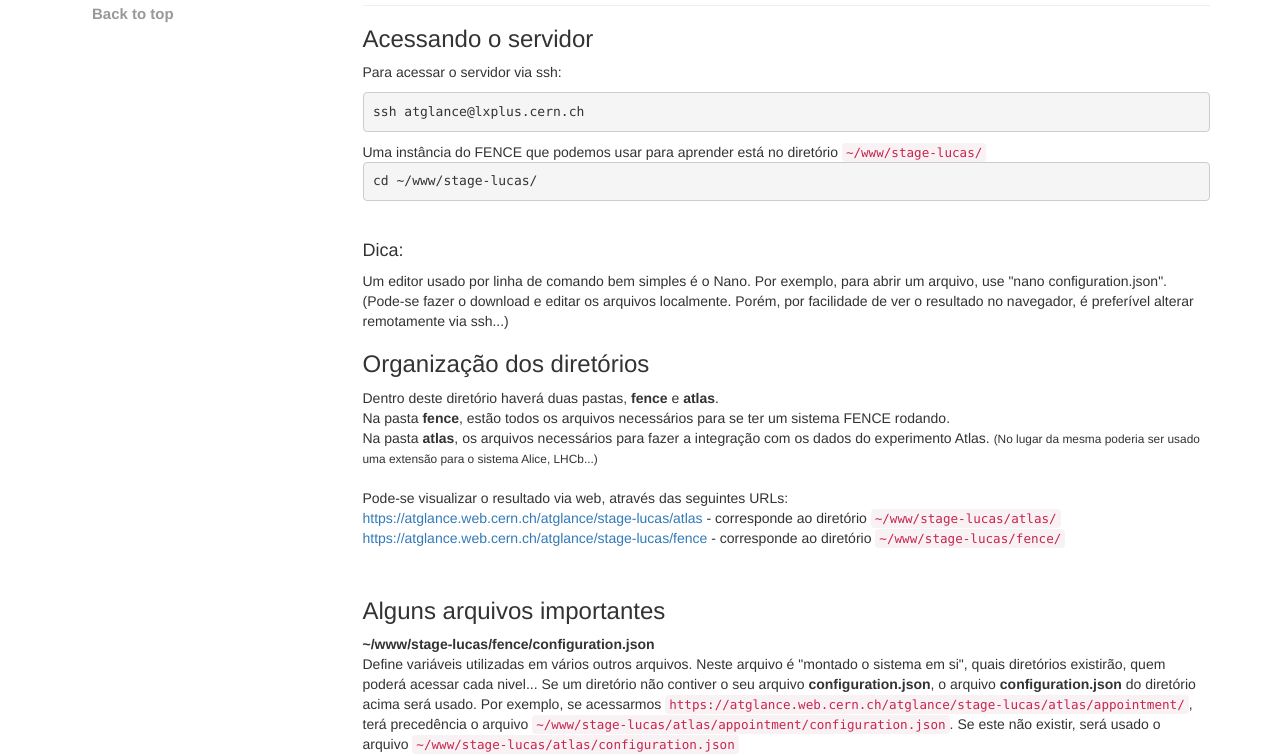
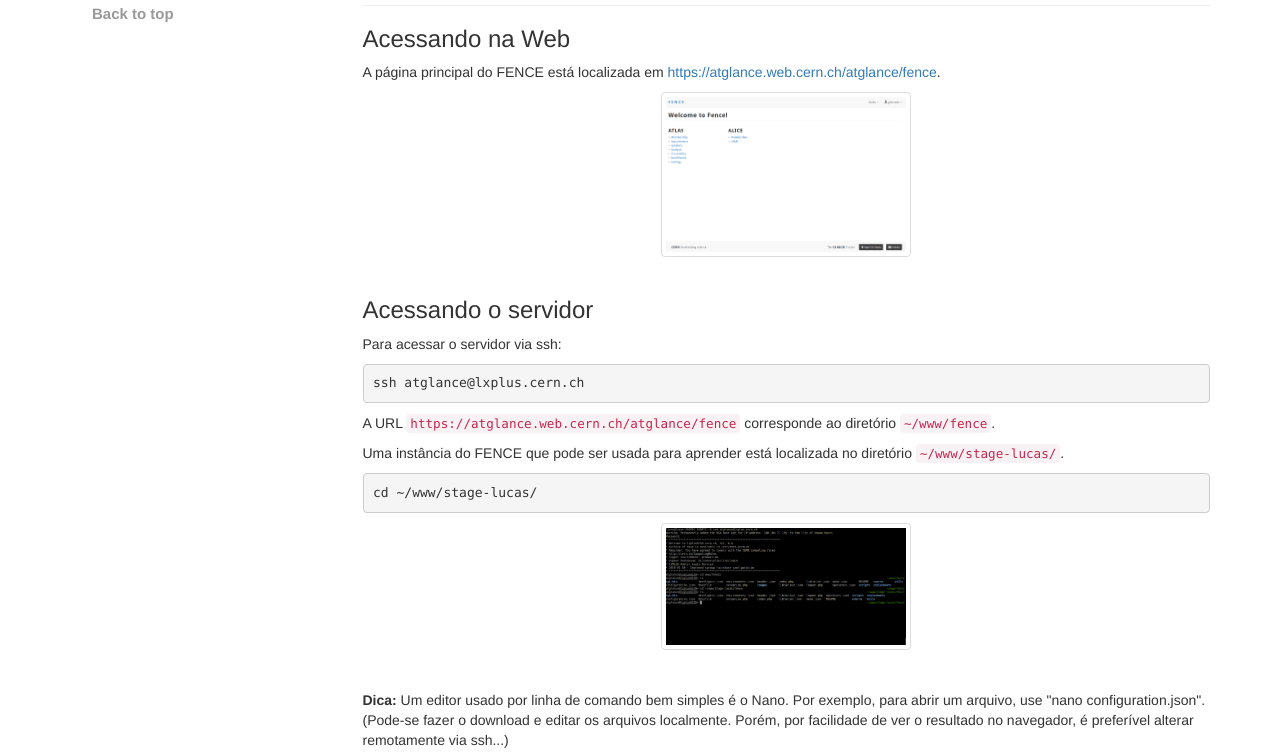
Before and after one commit to lucasvg/tutorialFENCE, a plain HTML site: page tutorial.html in a window 1280 px wide. Shown: the part 426-1180 px from the top of the page. Drawn offline with Linux system fonts and the light colour scheme.

Commit message:
added prints

```diff
--- a/css/style.css
+++ b/css/style.css
@@ -58,3 +58,12 @@
 .bs-docs-sidebar .nav>.active:focus>a {
     font-weight: 700;
 }
+
+.printscreen{
+    width: 250px;
+    display: block !important;
+    margin-left: auto;
+    margin-right: auto;
+    margin-top: 10px;
+    margin-bottom: 40px;
+}
--- a/tutorial.html
+++ b/tutorial.html
@@ -71,30 +71,38 @@
 				<div class="col-md-9" role="main">
 					<div class="bs-docs-section">
 						<h1 id="js-getting-to-know" class="page-header">Conhecendo o FENCE</h1>
+						<h3 id="js-server-access">Acessando na Web</h3>
+						<p>
+							A página principal do FENCE está localizada em <a href="https://atglance.web.cern.ch/atglance/fence/" target="_blank">https://atglance.web.cern.ch/atglance/fence</a>.
+						</p>
+						<a href="prints/acessando-na-web.png" target="_blank" class="printscreen"><img class="img-thumbnail" src="prints/acessando-na-web.png" /></a>
+
 						<h3 id="js-server-access">Acessando o servidor</h3>
 						<p>
 							Para acessar o servidor via ssh:
 							<pre>ssh atglance@lxplus.cern.ch</pre>
-							Uma instância do FENCE que podemos usar para aprender está no diretório <code>~/www/stage-lucas/</code>
+							A URL <code>https://atglance.web.cern.ch/atglance/fence</code> corresponde ao diretório <code>~/www/fence</code>.
+						</p>
+						<p>
+							Uma instância do FENCE que pode ser usada para aprender está localizada no diretório <code>~/www/stage-lucas/</code>.
 							<pre>cd ~/www/stage-lucas/</pre>
-						</p><br />
+						</p>
+						<a href="prints/acessando-o-servidor.png" target="_blank" class="printscreen"><img class="img-thumbnail" src="prints/acessando-o-servidor.png" /></a>
+
 
                                                                         <p>
-                                                                            <h4>Dica:</h4>
-                                                                            Um editor usado por linha de comando bem simples é o Nano. Por exemplo, para abrir um arquivo, use "nano configuration.json".
+                                                                            <strong>Dica:</strong> Um editor usado por linha de comando bem simples é o Nano. Por exemplo, para abrir um arquivo, use "nano configuration.json".
                                                                             (Pode-se fazer o download e editar os arquivos localmente. Porém, por facilidade de ver o resultado no navegador, é preferível alterar remotamente via ssh...)
                                                                         </p>
 
 						<h3 id="js-organization">Organização dos diretórios</h3>
 						<p>
-							Dentro deste diretório haverá duas pastas, <strong>fence</strong> e <strong>atlas</strong>.  <br />
-							Na pasta <strong>fence</strong>, estão todos os arquivos necessários para se ter um sistema FENCE rodando. <br />
-							Na pasta <strong>atlas</strong>, os arquivos necessários para fazer a integração com os dados do experimento Atlas. <small>(No lugar da mesma poderia ser usado uma extensão para o sistema Alice, LHCb...)</small>
+							Dentro deste diretório haverá duas pastas, <strong>fence</strong> e <strong>atlas</strong>.  Na pasta <strong>fence</strong>, estão todos os arquivos necessários para se ter um sistema FENCE rodando. Na pasta <strong>atlas</strong>, os arquivos necessários para fazer a integração com os dados do experimento Atlas. <small>(No lugar da mesma poderia ser usado uma extensão para o sistema Alice, LHCb...)</small>
 							<br /><br />
 
 							Pode-se visualizar o resultado via web, através das seguintes URLs: <br />
-							<a href="https://atglance.web.cern.ch/atglance/stage-lucas/atlas" target="_blank">https://atglance.web.cern.ch/atglance/stage-lucas/atlas</a> - corresponde ao diretório <code>~/www/stage-lucas/atlas/</code><br />
-							<a href="https://atglance.web.cern.ch/atglance/stage-lucas/fence" target="_blank">https://atglance.web.cern.ch/atglance/stage-lucas/fence</a> - corresponde ao diretório <code>~/www/stage-lucas/fence/</code>
+							<a href="https://atglance.web.cern.ch/atglance/stage-lucas/atlas" target="_blank">https://atglance.web.cern.ch/atglance/stage-lucas/atlas</a> - corresponde ao diretório <code>~/www/stage-lucas/atlas/</code>.<br />
+							<a href="https://atglance.web.cern.ch/atglance/stage-lucas/fence" target="_blank">https://atglance.web.cern.ch/atglance/stage-lucas/fence</a> - corresponde ao diretório <code>~/www/stage-lucas/fence/</code>.
 						</p><br />
 
 						<h3 id="js-important-files">Alguns arquivos importantes</h3>
@@ -102,7 +110,7 @@
 							<dt>~/www/stage-lucas/fence/configuration.json</dt>
 							<dd>Define variáveis utilizadas em vários outros arquivos. Neste arquivo é "montado o sistema em si", quais diretórios existirão, quem poderá acessar cada nivel... Se um diretório não contiver o seu arquivo <strong>configuration.json</strong>, o arquivo <strong>configuration.json</strong> do diretório acima será usado.
 							Por exemplo, se acessarmos <code>https://atglance.web.cern.ch/atglance/stage-lucas/atlas/appointment/</code>, terá precedência o arquivo <code>~/www/stage-lucas/atlas/appointment/configuration.json</code>. Se este não existir, será usado o arquivo <code>~/www/stage-lucas/atlas/configuration.json</code></dd>
-							<br />
+							<a href="prints/arquivos-importantes-1.png" target="_blank" class="printscreen"><img class="img-thumbnail" src="prints/arquivos-importantes-1.png" /></a>
 							<dt>~/www/stage-lucas/fence/environments.json</dt>
 							<dd>Define os ambientes de desenvolvimento.</dd>
 							<br />
```
Also changed, not shown: prints/acessando-na-web.png (added), prints/acessando-o-servidor.png (added), prints/arquivos-importantes-1.png (added).
